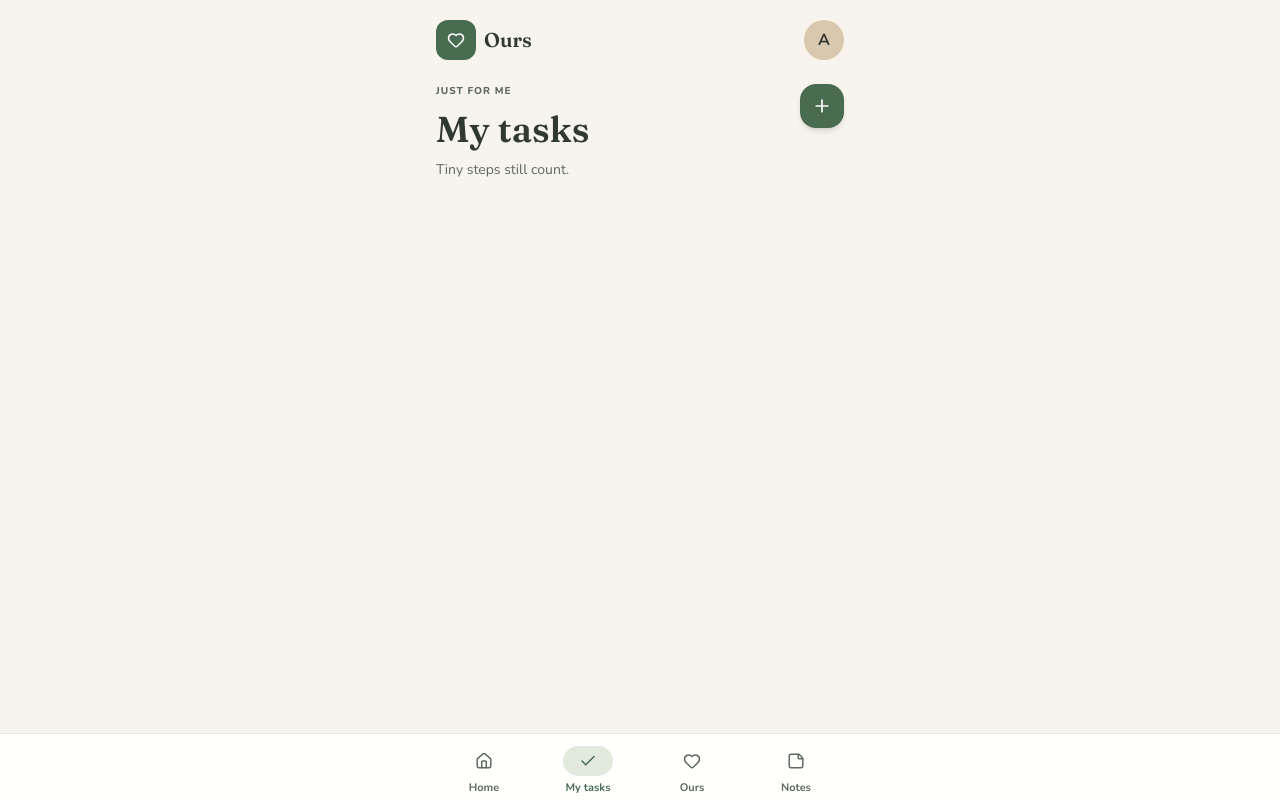
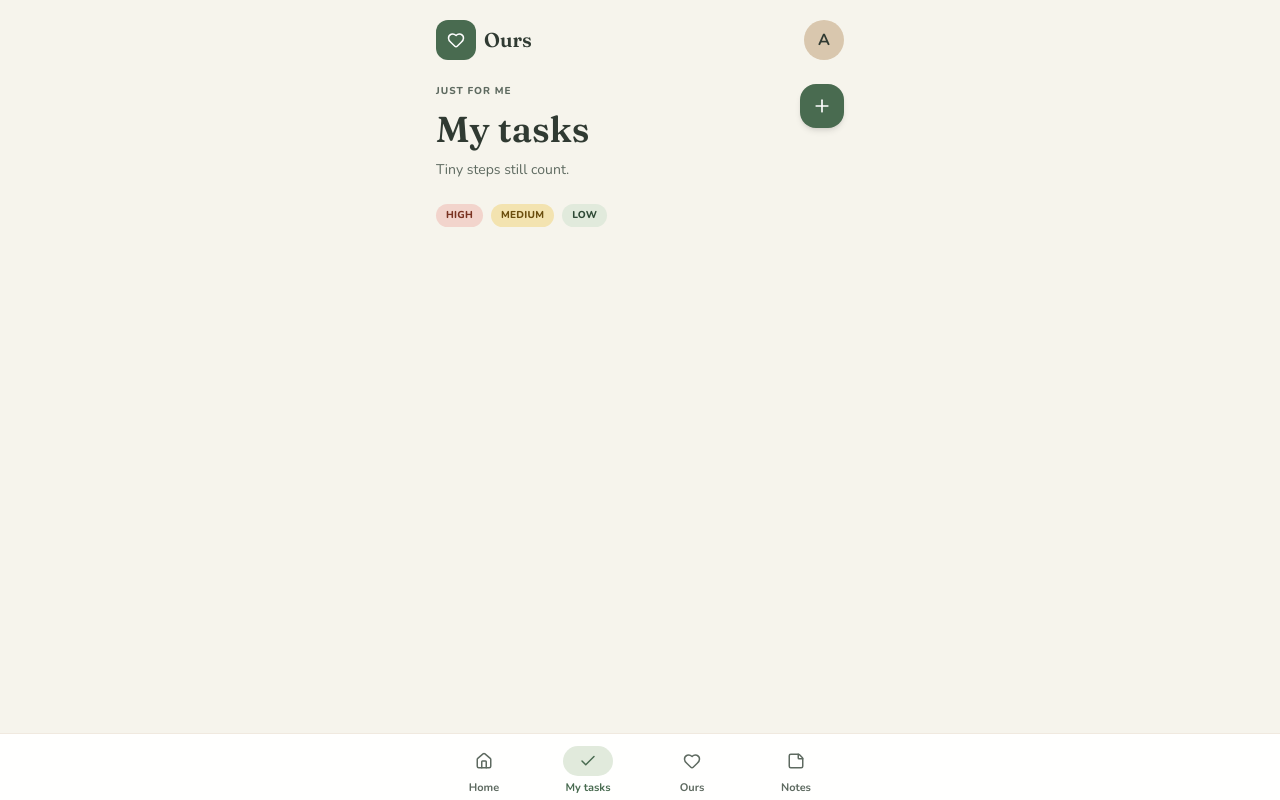
Before and after one commit to thatomakhusha/ours, a Next.js app in the folder frontend/: page /my-tasks in a window 1280 px wide. Built offline with nearby package versions, Linux system fonts and the light colour scheme.

Commit message:
feat: add Task type and PriorityBadge

```diff
--- a/frontend/src/app/(dashboard)/my-tasks/page.tsx
+++ b/frontend/src/app/(dashboard)/my-tasks/page.tsx
@@ -1,8 +1,10 @@
 import PageHeading from "@/components/layout/PageHeading";
 import { Plus } from "lucide-react";
+import PriorityBadge from "@/components/ui/PriorityBadge";
 
 export default function MyTasksPage() {
   return (
+    <>
       <PageHeading
         eyebrow="Just for me"
         title="My tasks"
@@ -13,5 +15,12 @@ export default function MyTasksPage() {
           </button>
         }
       />
+
+      <div className="flex gap-2">
+        <PriorityBadge priority="HIGH" />
+        <PriorityBadge priority="MEDIUM" />
+        <PriorityBadge priority="LOW" />
+      </div>
+    </>
   );
 }
--- /dev/null
+++ b/frontend/src/components/ui/PriorityBadge.tsx
@@ -0,0 +1,19 @@
+import type { Priority } from "@/types/tasks";
+
+type PriorityBadgeProps = {
+  priority: Priority;
+};
+
+const priorityStyles: Record<Priority, string> = {
+  HIGH: "bg-high-soft text-high-ink",
+  MEDIUM: "bg-medium-soft text-medium-ink",
+  LOW: "bg-low-soft text-low-ink",
+};
+
+export default function PriorityBadge({ priority }: PriorityBadgeProps) {
+  return (
+    <span className={`rounded-full px-2.5 py-1 text-[10px] font-extrabold uppercase tracking-wide ${priorityStyles[priority]}`}>
+        {priority}
+    </span>
+   );
+}
--- /dev/null
+++ b/frontend/src/types/tasks.ts
@@ -0,0 +1,17 @@
+export type Priority = "HIGH" | "MEDIUM" | "LOW";
+
+export type Task = {
+  taskId: number;
+  title: string;
+  description: string | null;
+  priority: Priority;
+  dueDate: string | null;
+  isCompleted: boolean;
+  isShared: boolean;
+  ownerId: number | null;
+  completedAt: string | null;
+  createdBy: number;
+  updatedBy: number;
+  createdAt: string;
+  updatedAt: string;
+};
```
Lines whose indentation alone changed are shown as unchanged.
